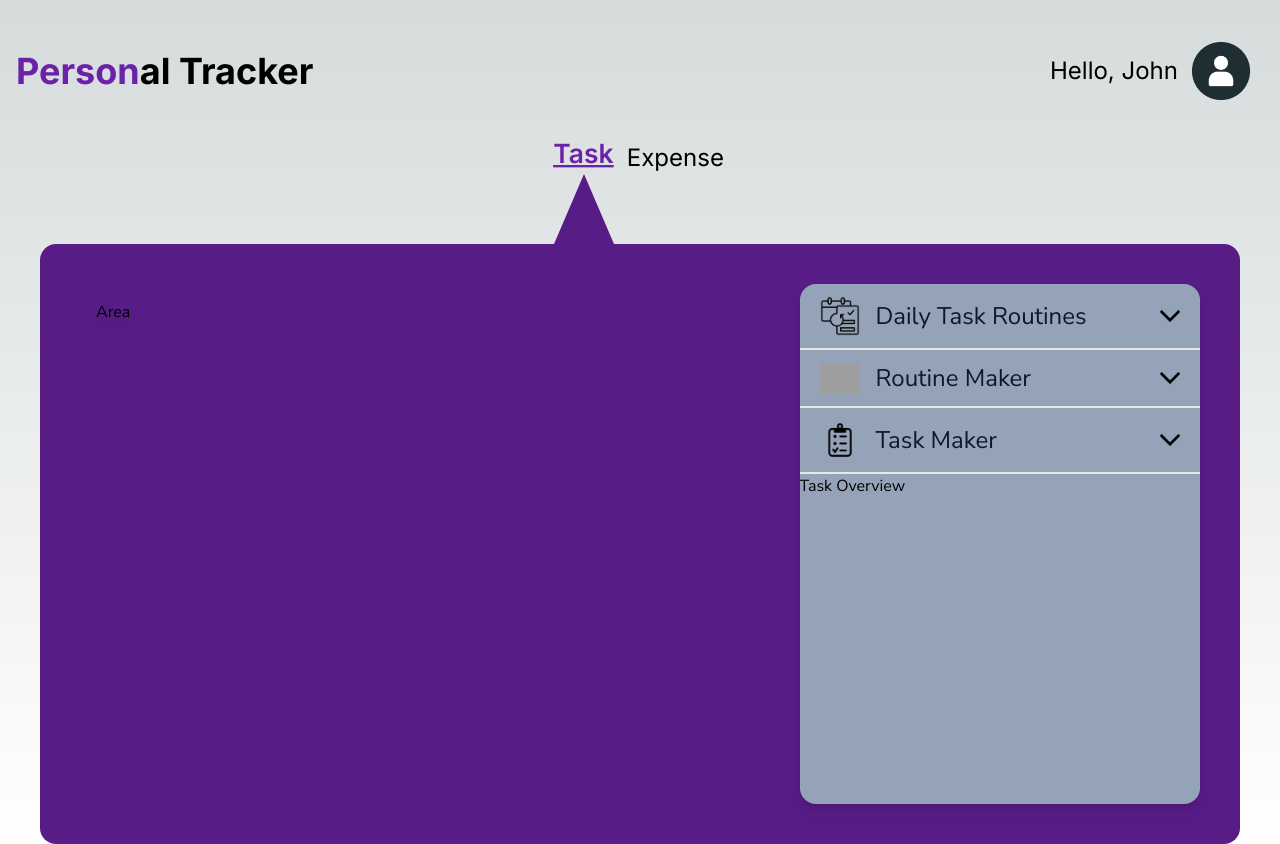
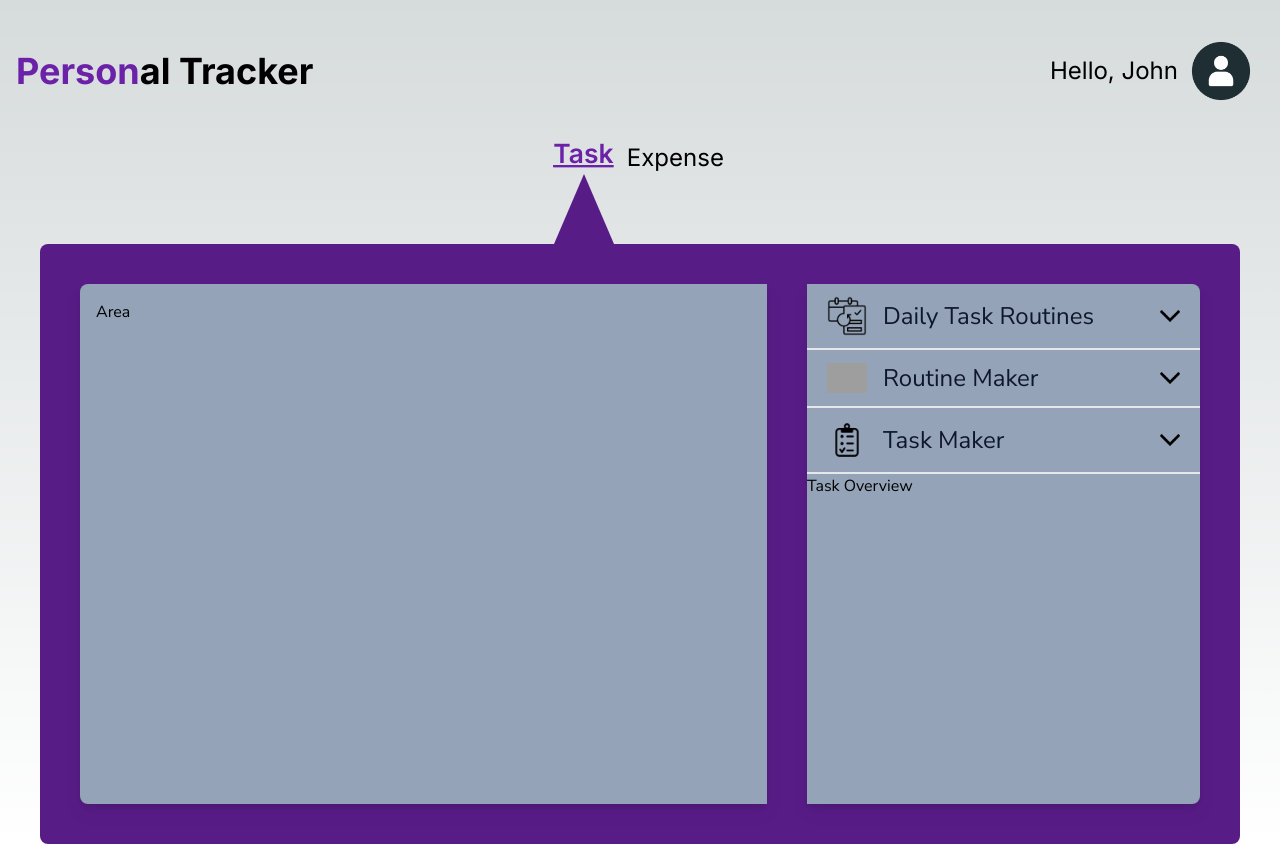
Before and after one commit to josglenn/project-personal-tracker, a Next.js app: page /task in a window 1280 px wide. Built offline with nearby package versions, Linux system fonts and the light colour scheme; grey boxes are pictures that could not be loaded.

Commit message:
Modify: Change Styles on task sections

```diff
--- a/app/(dashboard)/task/page.tsx
+++ b/app/(dashboard)/task/page.tsx
@@ -33,14 +33,14 @@ function Task() {
   const segmentStyle = segment === "task" ? " opacity-100" : "opacity-0";
 
   return (
-    <div className=" flex bg-purple-900 rounded-2xl h-[75vh] gap-5 p-10">
+    <div className=" flex bg-purple-900  h-[75vh] rounded-lg gap-10 p-10">
       <div
-        className={`columns-auto flex-1 rounded-2xl p-4 ${transitionStyle} ${segmentStyle}`}
+        className={`columns-auto flex-1 rounded-l-lg  bg-slate-400 p-4 ${transitionStyle} ${segmentStyle}`}
       >
         Area
       </div>
       <div
-        className={`flex flex-col flex-[.6] rounded-2xl ${transitionStyle} ${segmentStyle}`}
+        className={`flex flex-col flex-[.6] rounded-r-lg ${transitionStyle} ${segmentStyle}`}
       >
         {ITEM_MENU.map((item) => (
           <>
```
